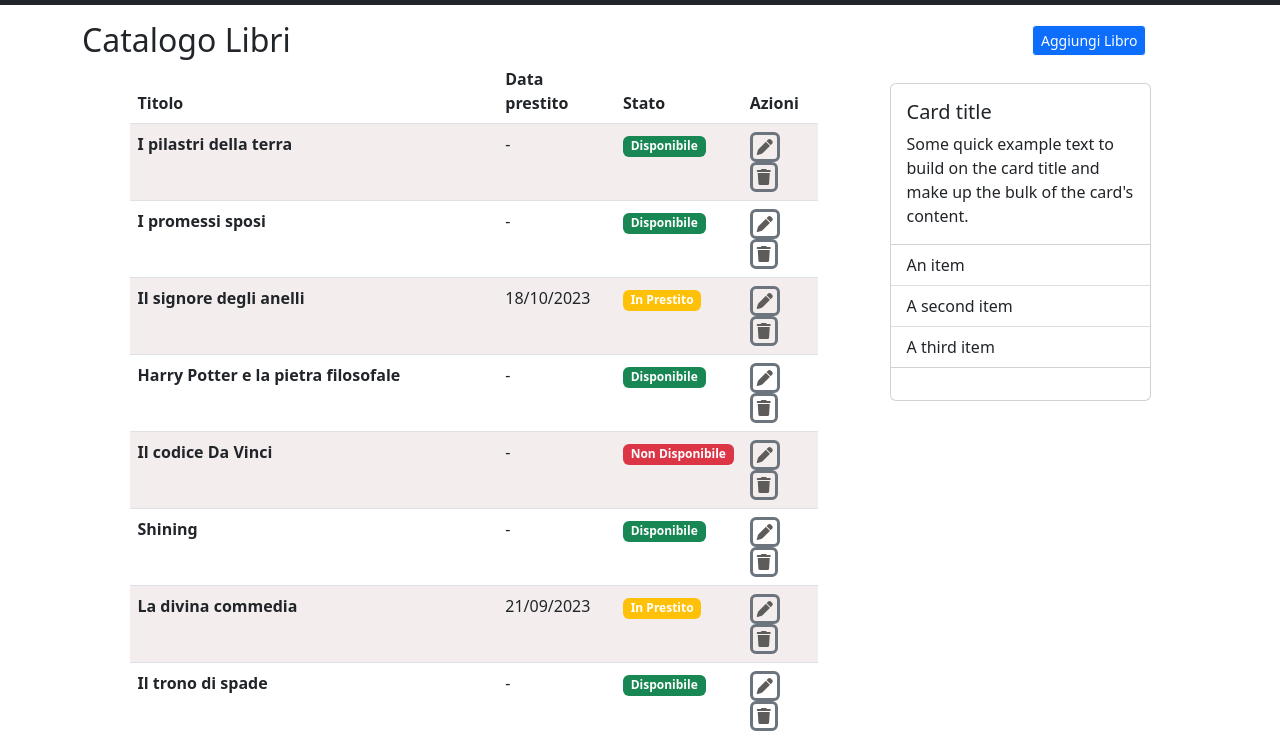
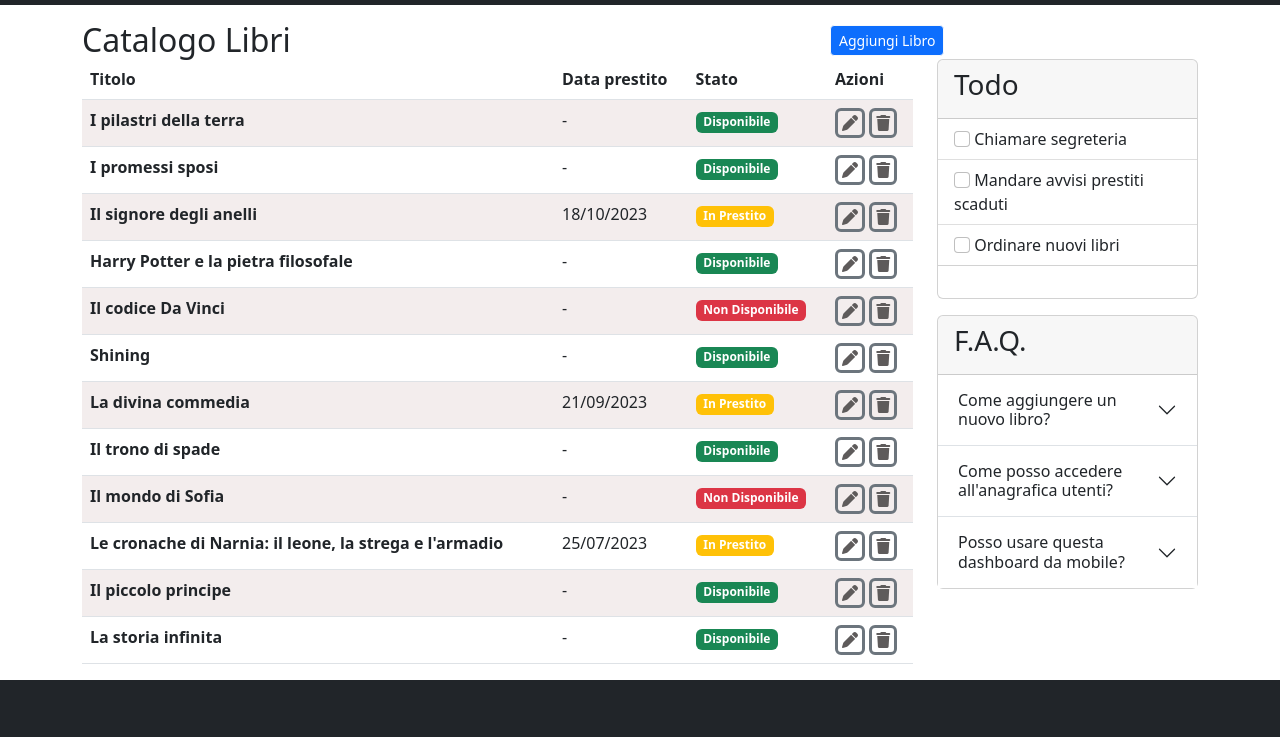
Before and after one commit to SasiMontella/html-css-bootstrap-dashboard, a plain HTML site: page index.html in a window 1280 px wide. Shown: the part 61-798 px from the top of the page. Drawn offline with nearby package versions, Linux system fonts and the light colour scheme.

Commit message:
Finished

```diff
--- a/css/style.css
+++ b/css/style.css
@@ -28,3 +28,6 @@ footer{
     background-color: #212529;
     height: 100px;
 }
+.pad-left{
+    padding-left: 0;
+}
--- a/index.html
+++ b/index.html
@@ -46,17 +46,17 @@
   <main>
               <div class="container justify-content-around">
                     <div class="row mt-3">
-                          <div class="col-10">
+                          <div class="col-8">
                                 <h2 class="line">Catalogo Libri</h2>
                           </div>
 
-                          <div class="col-2">
+                          <div class="col pad-left">
                               <button class="btn btn-sm btn-outline-light bg-primary mt-1 text-white" type="button">Aggiungi Libro</button>
                           </div>
                     </div>
 
                 <div class="row justify-content-center">
-                    <div class=" col-8 pad-right">
+                    <div class=" col-9">
                         <table class="table">
                             <thead>
                                 <tr>
@@ -154,39 +154,65 @@
                             </tbody>
                         </table>
                     </div>
-                    <div class="col-3 mt-4">
-                      <div class="card" >
-                        <div class="card-body">
-                            <h5 class="card-title">Card title</h5>
-                            <p class="card-text">Some quick example text to build on the card title and make up the bulk of the card's content.</p>
+                    <div class="col">
+                      <div class="card">
+                        <div class="card-header">
+                            <h3 class="card-title">Todo</h3>
                         </div>
                           <ul class="list-group list-group-flush">
-                            <li class="list-group-item">An item</li>
-                            <li class="list-group-item">A second item</li>
-                            <li class="list-group-item">A third item</li>
+                            <li class="list-group-item"> <input class="form-check-input" type="checkbox" id="checkboxNoLabel" value="" aria-label="..."> Chiamare segreteria</li>
+                            <li class="list-group-item"> <input class="form-check-input" type="checkbox" id="checkboxNoLabel2" value="" aria-label="..."> Mandare avvisi prestiti scaduti</li>
+                            <li class="list-group-item"> <input class="form-check-input" type="checkbox" id="checkboxNoLabel3" value="" aria-label="..."> Ordinare nuovi libri</li>
                           </ul>
                           <div class="card-body">
                           </div>
                         </div>
+                     <div class="card mt-3" >
+                        <div class="card-header">
+                            <h3 class="card-title">F.A.Q.</h3>
                         </div>
-                    <div class="col-3">
-                      <div class="card" >
-                        <div class="card-body">
-                            <h5 class="card-title">Card title</h5>
-                            <p class="card-text">Some quick example text to build on the card title and make up the bulk of the card's content.</p>
+                        <div class="accordion accordion-flush" id="accordionFlushExample1">
+                          <div class="accordion-item">
+                            <h2 class="accordion-header" id="flush-headingOne">
+                              <button class="accordion-button collapsed" type="button" data-bs-toggle="collapse" data-bs-target="#flush-collapseOne" aria-expanded="false" aria-controls="flush-collapseOne">
+                                Come aggiungere un nuovo libro?
+                              </button>
+                            </h2>
+                            <div id="flush-collapseOne" class="accordion-collapse collapse" aria-labelledby="flush-headingOne" data-bs-parent="#accordionFlushExample">
+                              <div class="accordion-body">Lorem ipsum dolor sit amet consectetur adipisicing elit. Nostrum, minima neque iure placeat perferendis officiis quidem, quis maxime modi eligendi quasi totam minus? Aperiam, aliquam exercitationem aut earum odio reprehenderit!.</div>
                             </div>
-                          <ul class="list-group list-group-flush">
-                            <li class="list-group-item">An item</li>
-                            <li class="list-group-item">A second item</li>
-                            <li class="list-group-item">A third item</li>
-                          </ul>
-                          <div class="card-body">
+                          </div>
+                          <div class="accordion accordion-flush" id="accordionFlushExample2">
+                            <div class="accordion-item">
+                              <h2 class="accordion-header" id="flush-headingTwo">
+                                <button class="accordion-button collapsed" type="button" data-bs-toggle="collapse" data-bs-target="#flush-collapseTwo" aria-expanded="false" aria-controls="flush-collapseTwo">
+                                  Come posso accedere all'anagrafica utenti?
+                                </button>
+                              </h2>
+                              <div id="flush-collapseTwo" class="accordion-collapse collapse" aria-labelledby="flush-headingTwo" data-bs-parent="#accordionFlushExample">
+                                <div class="accordion-body">Lorem ipsum dolor sit amet consectetur adipisicing elit. Amet velit assumenda nulla, delectus dolores est maxime, explicabo, laudantium aliquid commodi voluptatem eos ullam totam. Similique inventore ducimus quos ad exercitationem!.</div>
+                              </div>
+                            </div>
+                            <div class="accordion accordion-flush" id="accordionFlushExample3">
+                              <div class="accordion-item">
+                                <h2 class="accordion-header" id="flush-headingThree">
+                                  <button class="accordion-button collapsed" type="button" data-bs-toggle="collapse" data-bs-target="#flush-collapseThree" aria-expanded="false" aria-controls="flush-collapseThree">
+                                    Posso usare questa dashboard da mobile?
+                                  </button>
+                                </h2>
+                                <div id="flush-collapseThree" class="accordion-collapse collapse" aria-labelledby="flush-headingThree" data-bs-parent="#accordionFlushExample">
+                                  <div class="accordion-body">Lorem, ipsum dolor sit amet consectetur adipisicing elit. Accusamus animi incidunt aspernatur rerum nostrum officiis voluptatibus fugit cumque sequi veniam! Soluta cumque quae dicta natus quibusdam blanditiis et pariatur qui?.</div>
+                                </div>
+                              </div>
+                        </div>
+                  </div>
                 </div>
               </div>
               </div>
             </div>
           </div>
   </main>
+
   <footer class="mt-auto">
   </footer>
 
```
Lines whose indentation alone changed are shown as unchanged.
